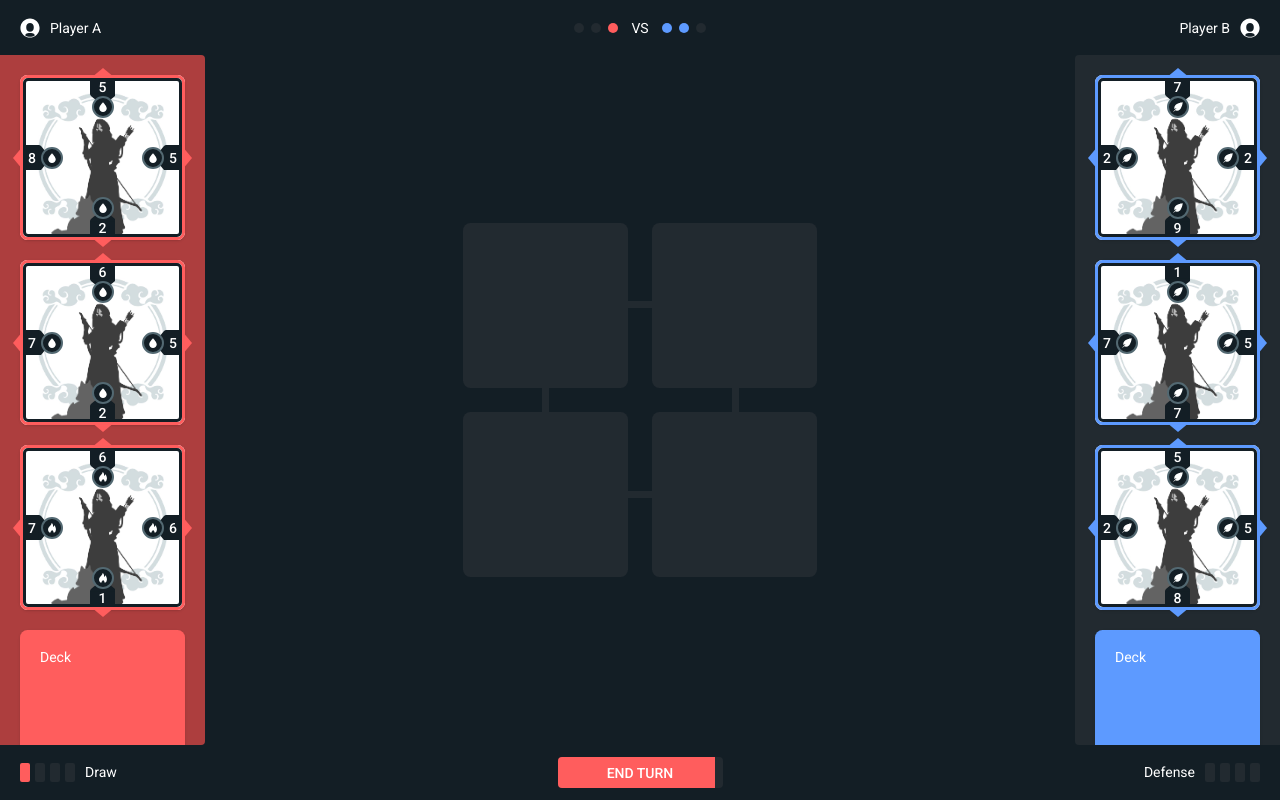
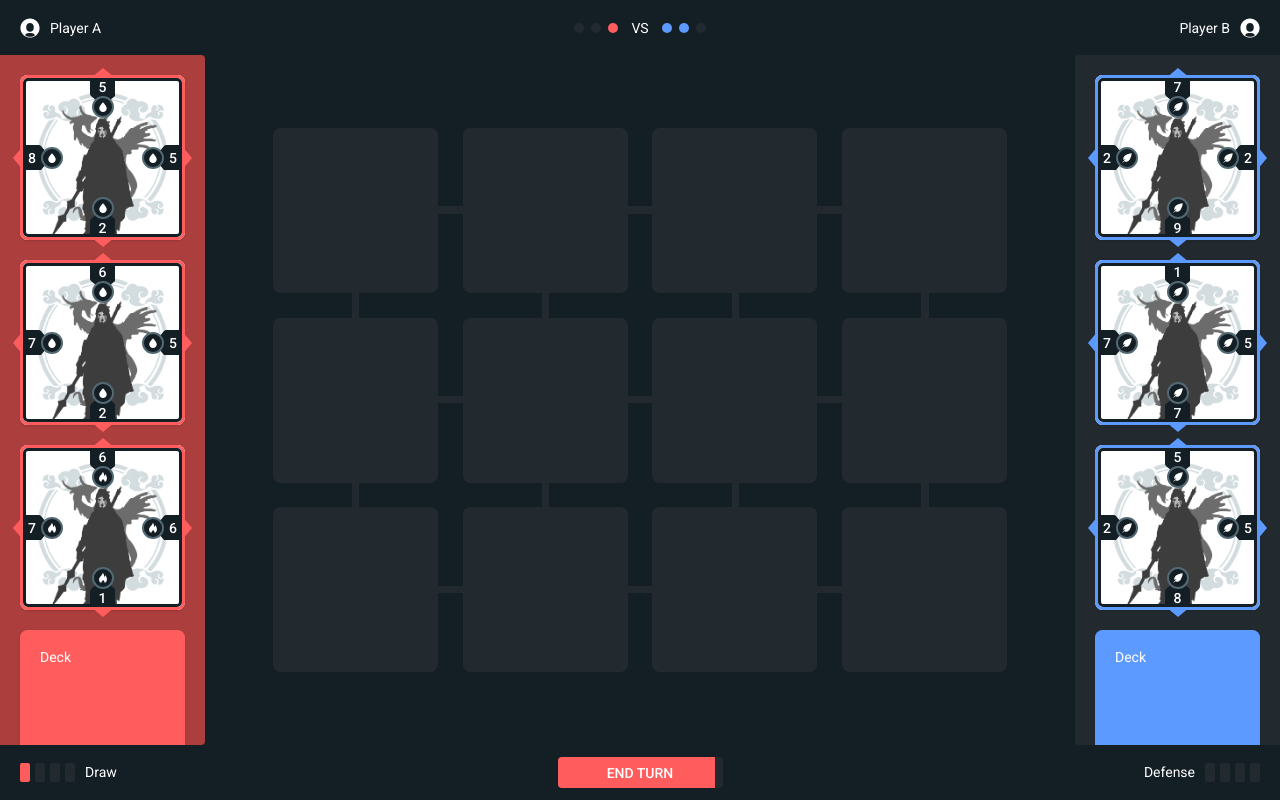
Before and after one commit to NilsDannemann/cardgame, a plain HTML site: page views/battlefield.html in a window 1280 px wide. Drawn offline with Linux system fonts and the light colour scheme.

Commit message:
minor change

```diff
--- a/assets/js/dragula.js
+++ b/assets/js/dragula.js
@@ -2,7 +2,7 @@
 
 document.addEventListener("DOMContentLoaded", function() {
     // Game Settings
-    var useMap = '2x2';            // '2x2', '3x2', '4x2', '3x3', '4x3', '4x4' (cols x rows)
+    var useMap = '4x3';            // '2x2', '3x2', '4x2', '3x3', '4x3', '4x4' (cols x rows)
     var useElements = true;        // Options: true/false
     var useAbilities = false;      // Options: true/false
     var turnDuration = 30000;      // Options: in ms
--- a/assets/scss/components/_card.scss
+++ b/assets/scss/components/_card.scss
@@ -27,7 +27,7 @@
         width: 100%;
         height: 100%;
         color: black;
-        background-image: url('../img/cards/creatures/sketch-ranger-long-range-1-isolated.png');
+        background-image: url('../img/cards/creatures/sketch-warrior-long-range-1-isolated.png');
         background-size: 80%;
         background-position: center 15px;
         background-repeat: no-repeat;
@@ -45,7 +45,7 @@
         width: 100%;
         height: 100%;
         color: black;
-        background-image: url('../img/cards/creatures/sketch-ranger-long-range-1-isolated.png');
+        background-image: url('../img/cards/creatures/sketch-warrior-long-range-1-isolated.png');
         background-size: 80%;
         background-position: center 15px;
         background-repeat: no-repeat;
```
Also changed, not shown: assets/css/styles.min.css, assets/js/dragula.min.js.
